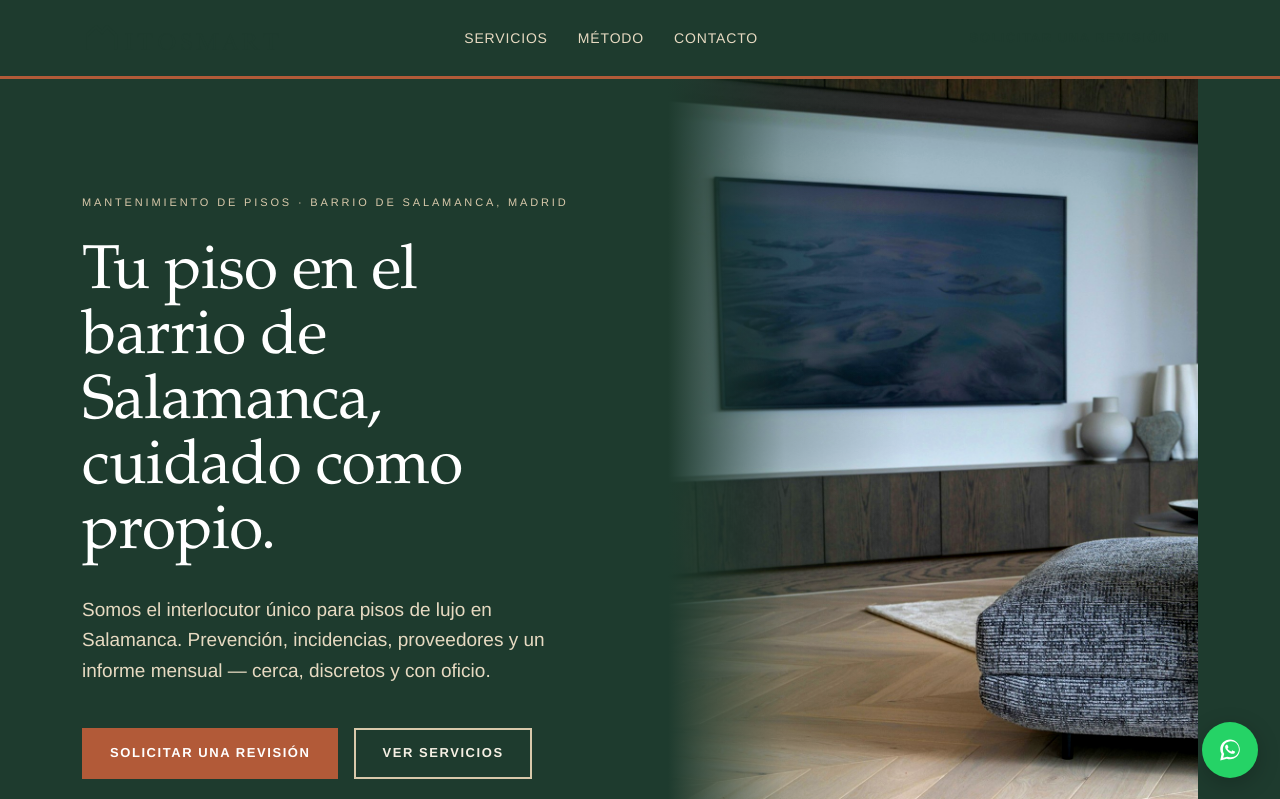
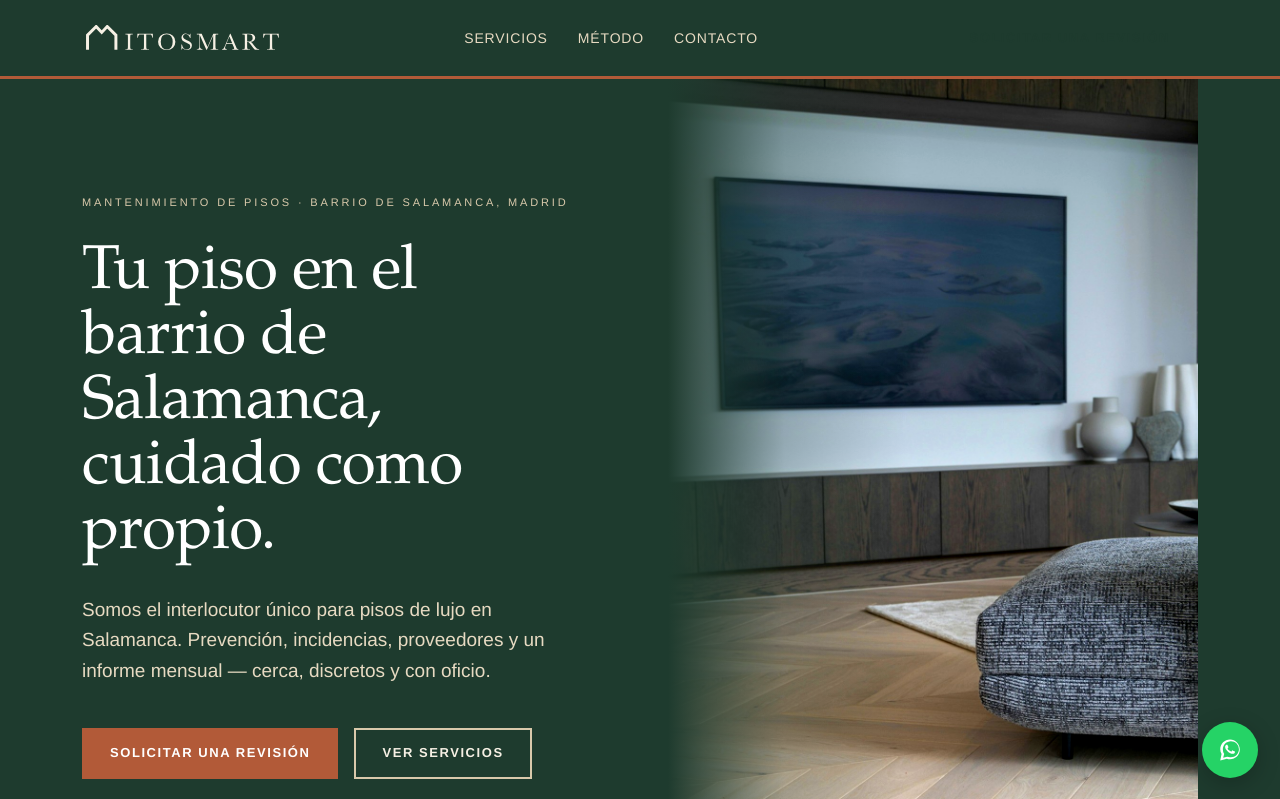
Before and after one commit to daniro75-bit/mitosmart-web, a plain HTML site: page index.html in a window 1280 px wide. Shown: the top 799 px of the page. Drawn offline with Linux system fonts and the light colour scheme.

Commit message:
Cabecera: logotipo en crema sobre fondo verde

```diff
--- a/index.html
+++ b/index.html
@@ -137,7 +137,7 @@
 
 <nav class="nav">
   <div class="wrap nav-inner">
-    <a class="brand" href="index.html" aria-label="Mitosmart, inicio"><img class="brand-logo" src="assets/mitosmart-logo-nav.svg" alt="Mitosmart" width="200" height="27"></a>
+    <a class="brand" href="index.html" aria-label="Mitosmart, inicio"><img class="brand-logo" src="assets/mitosmart-logo-nav-crema.svg" alt="Mitosmart" width="200" height="27"></a>
     <div class="nav-links">
       <a href="servicios.html">Servicios</a>
       <a href="index.html#metodo">Método</a>
```
Also changed, not shown: 404.html (+1 -1 lines), aviso-legal.html (+1 -1 lines), carpinteria-salamanca.html (+1 -1 lines), climatizacion-salamanca.html (+1 -1 lines), contacto.html (+1 -1 lines), cookies.html (+1 -1 lines), domotica-salamanca.html (+1 -1 lines), electricidad-salamanca.html (+1 -1 lines), fontaneria-salamanca.html (+1 -1 lines), gracias.html (+1 -1 lines), obra-menor-salamanca.html (+1 -1 lines), privacidad.html (+1 -1 lines), servicios.html (+1 -1 lines).
